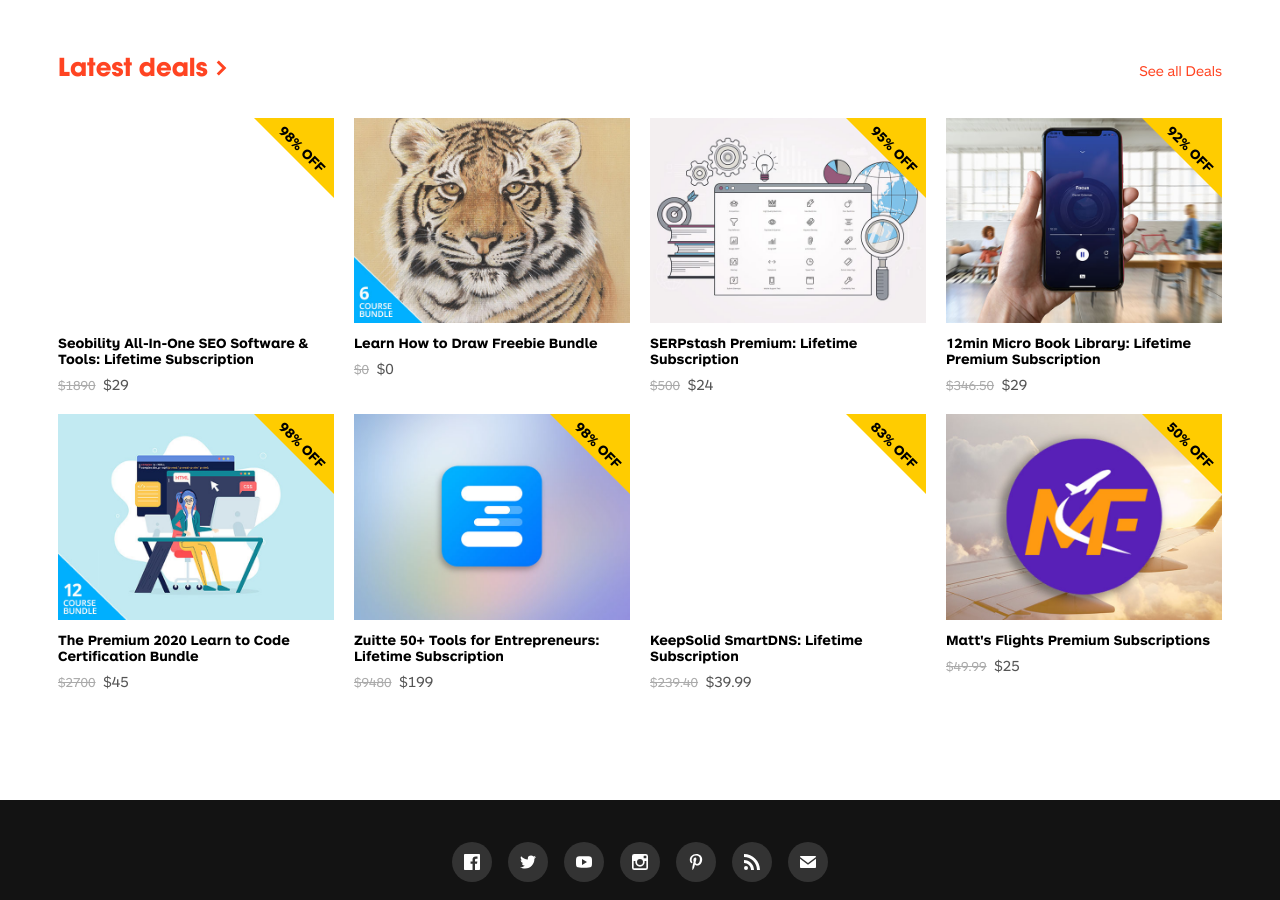
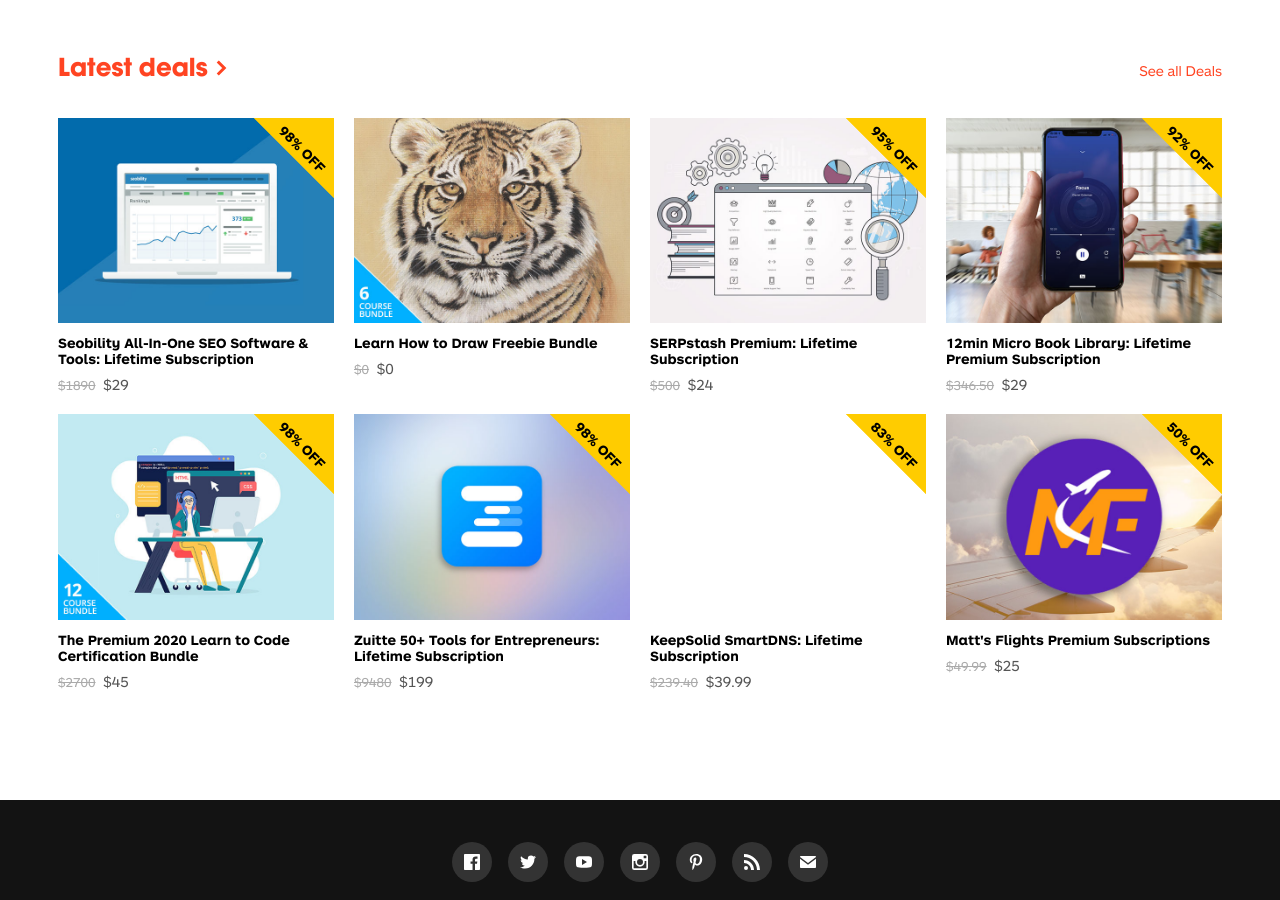
Before and after one commit to s0kil/Building-Responsive-Design, a website: page index.html in a window 1280 px wide. Shown: the part 3703-4603 px from the top of the page. Drawn offline with nearby package versions, Linux system fonts and the light colour scheme; the site is published under a folder, as on GitHub Pages, so addresses that start at the root find nothing; files whose address does not match are found by name.

Commit message:
adjusted minor styling details

```diff
--- a/src/main.css
+++ b/src/main.css
@@ -583,7 +583,7 @@
 
 .deals-story .story-image-1{
 
-  background-image: url(/src/img/story-deal-1.jpg);
+  background-image: url(img/story-deal-1.jpg);
   background-repeat: no-repeat;
   background-size: cover;
   background-position: 0 100%;
@@ -596,7 +596,7 @@
 .story-discount{
   position: absolute;
 
-  background-image: url(/src/img/deals-ribbon.svg);
+  background-image: url(img/deals-ribbon.svg);
   background-repeat: no-repeat;
   background-size: contain;
   display: block;
```
